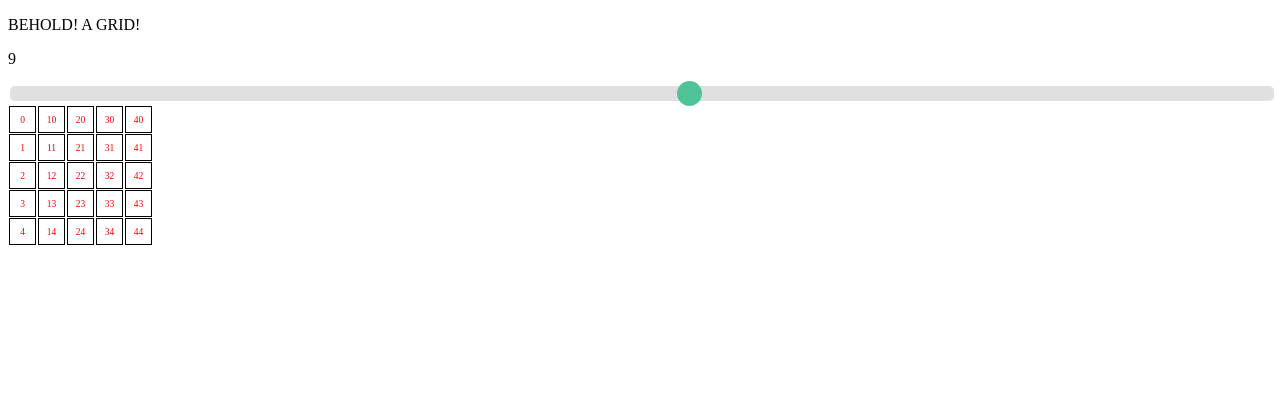
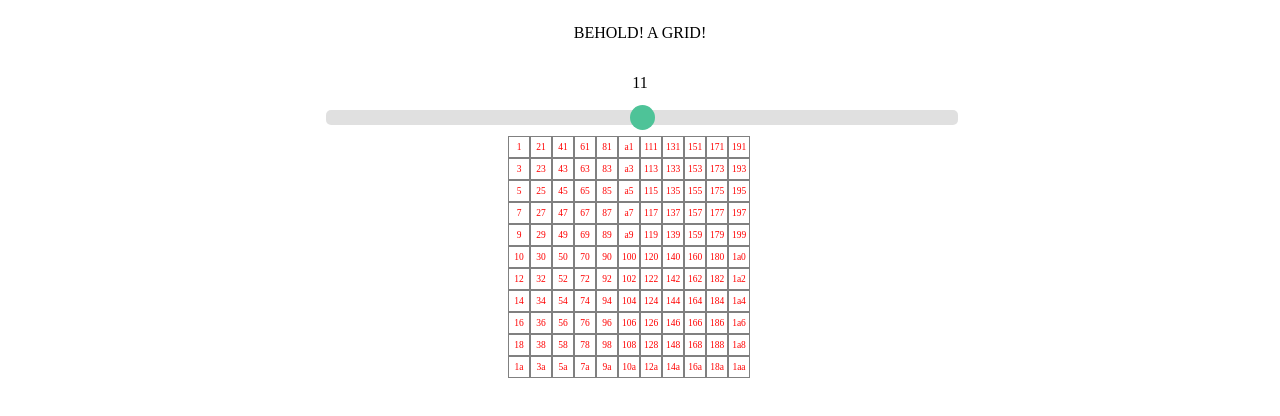
Before and after one commit to Cililocwee/etch-a-sketch, a plain HTML site: page index.html in a window 1280 px wide. Drawn offline with Linux system fonts and the light colour scheme.

Commit message:
I'm lost
Currently edited some things, but totally lost the thread. Starting a new branch, if I come back to this branch, I need to revert back a few commits to clear things up

```diff
--- a/index.html
+++ b/index.html
@@ -9,13 +9,13 @@
     <link rel="stylesheet" href="styles.css">
 </head>
 <body>
-
-    <p>BEHOLD! A GRID!</p>
-    <div class="slidecontainer">
-        <p id="slidervalue">5</p>
-        <input type="range" min="2" max="15" class="slider" id="myRange">
+    <div class="content">
+        <p>BEHOLD! A GRID!</p>
+        <div class="slidecontainer">
+            <p id="slidervalue">5</p>
+            <input type="range" min="2" max="20" class="slider" id="myRange">
+        </div><br>
+            <div id="container" class="container"></div>
     </div>
-        <div id="container" class="container"></div>
-
 </body>
 </html>
--- a/scripts.js
+++ b/scripts.js
@@ -1,15 +1,19 @@
+
+
 function gridGenerator(number){
     let i = 0;
     let n = number;
 
+    // creates an N amount of rows, an N amount of times
     container.innerHTML =
-      `<div class="row">${'<div class="cell">X</div>'.repeat(n)}</div>`
-      .repeat(n).replace(/X/g,_=> (i++).toString(n) )
-  }
+      `<div class="row">${'<div class="cell" id="x">x</div>'.repeat(n)}</div>`
+      .repeat(n).replace(/x/g,_=> (i++).toString(n));  //replaces x with i++
+}
 
 var slider = document.getElementById("myRange");
 var output = document.getElementById("slidervalue");
 output.innerHTML = slider.value; //display the default slider value
+
 
 // update the current slider value (each time you drag the slider handle)
 slider.oninput = function() {
@@ -17,4 +21,11 @@ slider.oninput = function() {
     gridGenerator(this.value);
 }
 
-gridGenerator(5);
+var color = ["black","blue", "pink","yellow"];
+
+function changeColor(){
+    document.querySelector('.cell').style.background
+    = color[Math.floor(Math.random() * color.length)];
+}
+
+gridGenerator(11);
--- a/styles.css
+++ b/styles.css
@@ -4,22 +4,41 @@
   }
 
   .cell {
-    width: 25px;
-    height: 25px;
-    margin: 1px;
-    border: 1px solid black;
+    width: 20px;
+    height: 20px;
+    margin: 0px;
+    border: .5px solid gray;
     display: flex;
     justify-content: center;
     align-items: center;
+    transform: translate(-50%,-50%);
   }
+
+ /* .cell:hover {
+    background-color: red;
+    opacity: 25%;
+  } */
 
   .container {
     display: flex;
     flex-wrap: wrap;
   }
 
+  .content {
+    display: flex;
+    flex-direction: column;
+    justify-content: center;
+    align-items: center;
+  }
+
+  #slidervalue {
+    display: flex;
+    justify-content: center;
+    align-items: center;
+  }
+
   .slidecontainer {
-    width: 100%; /*width of outside container*/
+    width: 50%; /*width of outside container*/
   }
 
   /* the slider itself */
```
